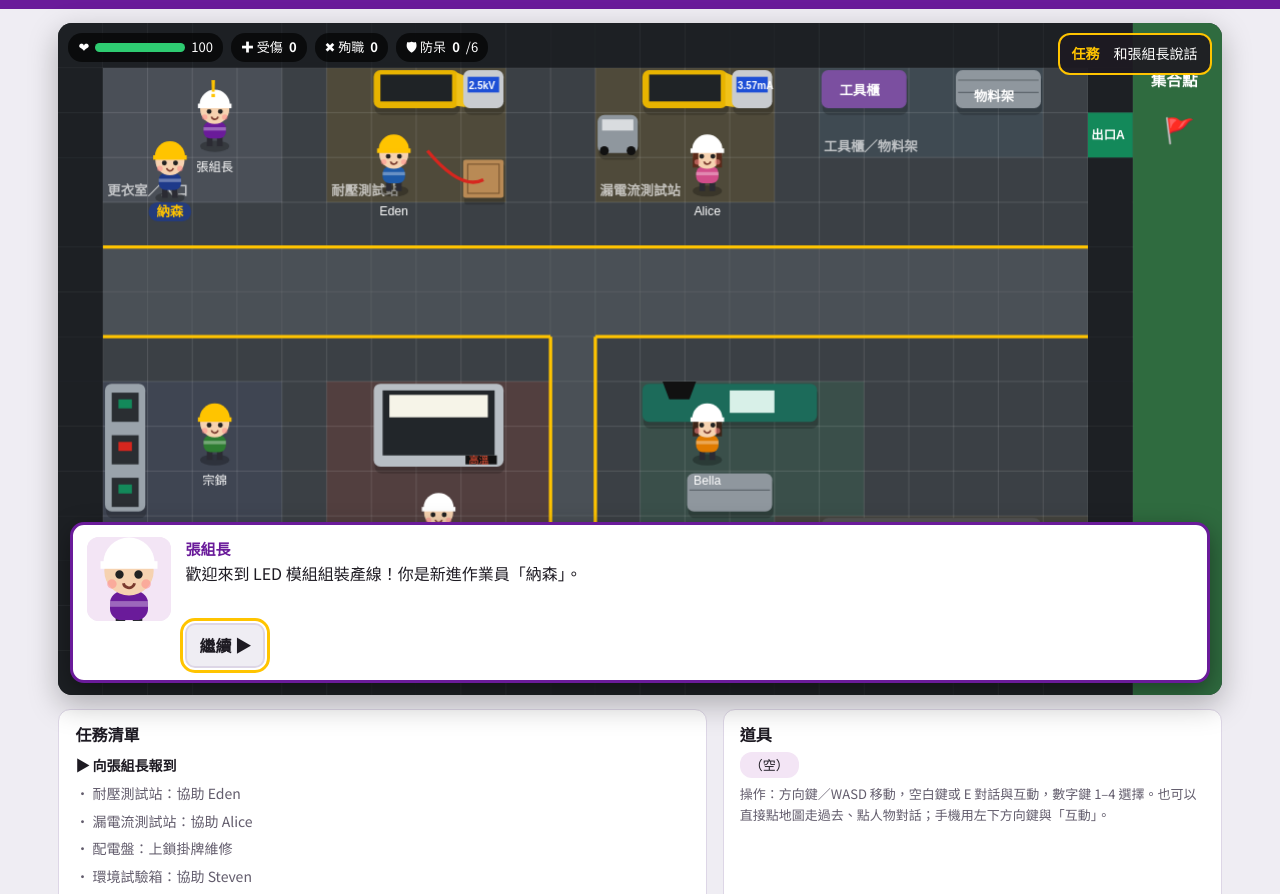
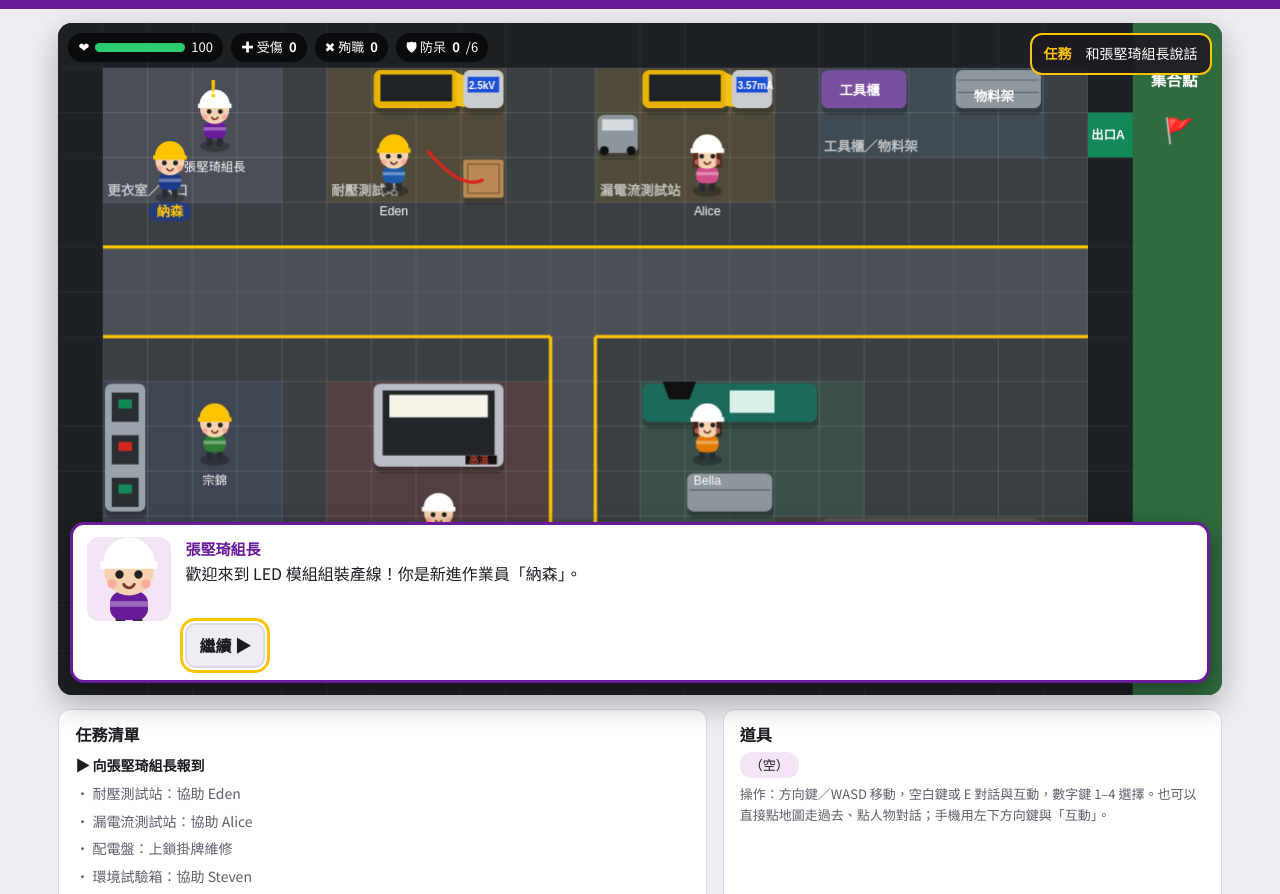
Before and after one commit to loveremains313-create/Claude-code, a plain HTML site: page safety-rpg/index.html in a window 1280 px wide. Shown: the part 58-952 px from the top of the page. Drawn offline with Linux system fonts and the light colour scheme; animation ran at ten frames a second.

Commit message:
組長名稱改為張堅琦組長
Co-Authored-By: Claude Opus 5.5 <noreply@anthropic.com>
Claude-Session: https://claude.ai/code/session_016L6Tc8CWQ78y393beacnPH

```diff
--- a/safety-rpg/index.html
+++ b/safety-rpg/index.html
@@ -135,7 +135,7 @@ function rebuildSolid(){for(const k in O){const o=O[k];for(let i=0;i<o.w;i++)for
 /* ---------- 人物 ---------- */
 const P={x:2.5*TS,y:3.5*TS,dir:'d',f:0,moving:false,hp:100,path:[],hurtT:0};
 const N={
- boss:{n:'張組長',x:3,y:2,c:'#6a1b9a',hat:'#fff',hair:'#333'},
+ boss:{n:'張堅琦組長',x:3,y:2,c:'#6a1b9a',hat:'#fff',hair:'#333'},
  ming:{n:'技術員 Eden',x:7,y:3,c:'#1e5aa8',hat:'#ffc400',hair:'#222'},
  mei:{n:'作業員 Alice',x:14,y:3,c:'#d14d8a',hat:'#fff',hair:'#5a2a1a',long:1},
  jie:{n:'維修課 宗錦',x:3,y:9,c:'#2e7d32',hat:'#ffc400',hair:'#222'},
@@ -162,16 +162,16 @@ function chibi(c,x,y,o,dir='d',f=0,scale=1){
 const PLAYER={c:'#1e3a8a',hat:'#ffc400',hair:'#2b1a10'};
 /* ---------- 狀態與任務 ---------- */
 const S={step:0,sub:0,inv:new Set(),flags:new Set(),inj:0,dead:0,done:{},fire:null,smoke:new Map(),t:0,ended:false,side:{pallet:0,fan:0},cp:{x:2.5,y:3.5},badge:{},prev:{}};
-const QUESTS=[['q0','向張組長報到'],['q1','耐壓測試站：協助 Eden'],['q2','漏電流測試站：協助 Alice'],['q3','配電盤：上鎖掛牌維修'],['q4','環境試驗箱：協助 Steven'],['q5','目檢工位：協助 Bella'],['q6','輸送帶：協助 Joe'],['q7','回報張組長'],['q8','火警！疏散到集合點']];
+const QUESTS=[['q0','向張堅琦組長報到'],['q1','耐壓測試站：協助 Eden'],['q2','漏電流測試站：協助 Alice'],['q3','配電盤：上鎖掛牌維修'],['q4','環境試驗箱：協助 Steven'],['q5','目檢工位：協助 Bella'],['q6','輸送帶：協助 Joe'],['q7','回報張堅琦組長'],['q8','火警！疏散到集合點']];
 const fNames={box:'耐壓站紙箱',cart:'漏電流站推車未鎖',wood:'試驗箱碳化木塊',bag:'目檢燈塑膠袋',loto:'上鎖掛牌只靠口頭提醒',pal:'出口 B 棧板又堆回來'};
 const firePos={box:[9,3],wood:[8,10],bag:[15,9]};
 function objective(){const s=S.step,u=S.sub,I=S.inv;
- const m={0:['和張組長說話','boss'],1:u==0?['到耐壓測試站找 Eden','ming']:u==1?['移除壓著測試線的紙箱','box']:u==2?['到物料架拿絕緣墊','shelf']:['把絕緣墊交給 Eden','ming'],
+ const m={0:['和張堅琦組長說話','boss'],1:u==0?['到耐壓測試站找 Eden','ming']:u==1?['移除壓著測試線的紙箱','box']:u==2?['到物料架拿絕緣墊','shelf']:['把絕緣墊交給 Eden','ming'],
  2:u==0?['到漏電流站找 Alice','mei']:u==1?['到工具櫃挑一雙絕緣手套','tool']:['把手套帶回給 Alice','mei'],
  3:u==0?['到配電盤找宗錦','jie']:u==1?['到鎖具箱拿個人鎖與標示牌','lockbox']:['回到宗錦身邊執行上鎖掛牌','jie'],
  4:u==0?['到環境試驗箱找 Steven','lin']:u==1?['到工具櫃拿隔熱手套','tool']:['回試驗箱處理','lin'],
  5:u==0?['到目檢工位找 Bella','fang']:u==1?['到物料架拿阻燃遮光罩','shelf']:u==2?['回目檢工位換上遮光罩','fang']:['移開 Bella 椅子後方的層架','rack'],
- 6:['到輸送帶找 Joe','zhang'],7:['回入口向張組長回報（支線：清除棧板、立扇）','boss'],8:['依綠色標示從出口 A 疏散到集合點','exitA']};
+ 6:['到輸送帶找 Joe','zhang'],7:['回入口向張堅琦組長回報（支線：清除棧板、立扇）','boss'],8:['依綠色標示從出口 A 疏散到集合點','exitA']};
  return m[s]||['',null]}
 function tgtXY(k){if(k=='exitA')return[24.5,2.5];if(N[k])return[N[k].x+.5,N[k].y+.5];const o=O[k];return[o.x+o.w/2,o.y+o.h/2]}
 /* ---------- 對話系統 ---------- */
@@ -224,7 +224,7 @@ function prevent(n,cb){const[who,opts,recur,apply,goodWhy]=PREV[n];
  say([[who,'這次處理好了！可是下一班的人不知道，過幾天可能又變回原樣……'],['boss','（無線電）納森，改善之後還要「防堵」。你覺得怎麼做才能讓它不再發生？',list]])}
 /* ---------- 各 NPC 與物件互動 ---------- */
 const H={
-boss(){if(S.step==0)say([['boss','納森早！我是張組長。今天線上有幾個「先這樣用」的克難做法，你跟著我巡一輪，把隱患一個一個處理掉。'],['boss','記住：任何設備在動、在通電，就不要伸手。先停、先隔離、先確認。'],['boss','第一站，耐壓測試站的 Eden 在找人幫忙，去吧！右上角黃色框是你的目前任務。']],()=>finishQuest(0,'ok'));
+boss(){if(S.step==0)say([['boss','納森早！我是張堅琦組長。今天線上有幾個「先這樣用」的克難做法，你跟著我巡一輪，把隱患一個一個處理掉。'],['boss','記住：任何設備在動、在通電，就不要伸手。先停、先隔離、先確認。'],['boss','第一站，耐壓測試站的 Eden 在找人幫忙，去吧！右上角黃色框是你的目前任務。']],()=>finishQuest(0,'ok'));
  else if(S.step==7)say([['boss','辛苦了！六站都巡完了。'],['you','組長，還有棧板跟立扇……'],['pa','（警報聲）嗶——嗶——火警！火警！'],['boss','是真的火警！納森，你要怎麼做？',[
   {t:'先回目檢工位拿手機和外套再走',go:()=>result('dead',{t:'回工位拿手機',why:'你折返進入濃煙區，煙層快速下降，在走道上失去方向倒下。',right:'聽到警報立即依標示疏散，不折返拿私人物品。',law:8})},
   {t:'壓低身體，依綠色標示往出口 A 疏散，到集合點報到',go:()=>{startFire();say([['boss','好！我去清點人數，集合點見！出口 A 在右上角綠色門。']])}},
@@ -279,7 +279,7 @@ rack(){if(S.step==5&&S.sub==3){O.rack.on=false;rebuildSolid();result('ok',{t:'
 zhang(){if(S.step<6)return say([['zhang','唉唷我的腰……']]);if(S.step>6)return say([['zhang','作業台調高後，腰輕鬆多了。']]);
  say([['zhang','這作業台太低，我一整天都彎著腰……'],['zhang','納森，幫我從後面推車拿一盒料！推車就在我腳跟後面。',[
   {t:'直接轉身彎腰去拿',go:()=>result(S.flags.has('cart')?'dead':'hurt',{t:'轉身時腳跟勾到推車',dmg:40,why:S.flags.has('cart')?'你跌倒時，之前在漏電流站沒鎖煞車的推車也滑過來，連帶扯斷帶電線束——隱患串連成致命事故。':'腳跟勾到推車向後跌倒，後腦撞上棧板邊角。',right:'推車停到側邊黃線格並鎖煞車；作業台依手肘高度加高。',law:6})},
-  {t:'把推車移到黃線停放格鎖煞車，再回報加高作業台、鋪抗疲勞墊',go:()=>result('ok',{t:'黃線定位推車＋回報調整作業高度',why:'淨空身後空間，並從作業高度根本降低彎腰負荷。',law:6},()=>{O.cart2.x=21;O.cart2.y=13;rebuildSolidFull();finishQuest(6,'ok',()=>say([['zhang','謝啦！對了，出口 B 前面那堆棧板、還有那台立扇，有空也處理一下吧。'],['you','（支線任務：清除棧板與立扇。完成後回報張組長。）']]))})},
+  {t:'把推車移到黃線停放格鎖煞車，再回報加高作業台、鋪抗疲勞墊',go:()=>result('ok',{t:'黃線定位推車＋回報調整作業高度',why:'淨空身後空間，並從作業高度根本降低彎腰負荷。',law:6},()=>{O.cart2.x=21;O.cart2.y=13;rebuildSolidFull();finishQuest(6,'ok',()=>say([['zhang','謝啦！對了，出口 B 前面那堆棧板、還有那台立扇，有空也處理一下吧。'],['you','（支線任務：清除棧板與立扇。完成後回報張堅琦組長。）']]))})},
   {t:'用腳把推車踢到旁邊',go:()=>result('hurt',{t:'用腳踢開推車',dmg:25,why:'推車失控撞上 Joe 小腿，你自己也扭傷腳踝。',right:'推車要有固定停放位置並鎖住煞車。',law:6})}]]])},
 pallet(){if(!O.pallet.on)return;if(S.step<6)return say([['you','出口 B 前面堆著棧板。']]);O.pallet.on=false;S.flags.delete('pal');rebuildSolid();S.side.pallet=1;ui();say([['you','把棧板退縮到黃線內的指定堆放區，側門 B 恢復暢通。']])},
 fan(){if(!O.fan.on)return;if(S.step<6)return say([['you','一台立扇，底座卡在走道邊。']]);O.fan.on=false;rebuildSolid();S.side.fan=1;ui();say([['you','立扇移走，回報總務改成壁掛式。']])},
```
